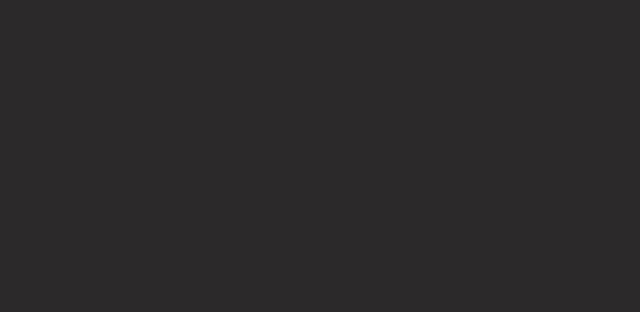
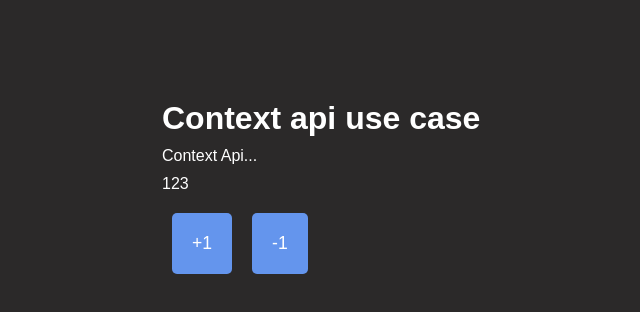
Before and after one commit to marcoscuomo/hooks, a React (Create React App) app: page /context1 in a window 1280 px wide. Shown: the top 312 px of the page, without its empty margins (78-718 px from the left). Built offline with nearby package versions, Linux system fonts and the light colour scheme.

Commit message:
First example to Context Api

```diff
--- a/src/App.tsx
+++ b/src/App.tsx
@@ -1,15 +1,20 @@
-import React from 'react';
-import { Router, BrowserRouter } from 'react-router-dom'
+import React, { useState, Dispatch, SetStateAction } from 'react';
 
 import Routes from './routes';
-import Home from './Home';
 import './App.css';
+import { DataContext, appCtxDefaultValue} from './data/DataContext'
 
 
 function App() {
+
+  const [state, setState] = useState(appCtxDefaultValue.state)
+
+
   return (
     <>
+    <DataContext.Provider value={{state, setState}}>
       <Routes />
+    </DataContext.Provider>
     </>
   );
 }
--- /dev/null
+++ b/src/Context1.tsx
@@ -0,0 +1,31 @@
+import { useContext } from "react"
+import { DataContext } from "./data/DataContext"
+
+
+export default function Context1() {
+
+  const { state, setState } = useContext(DataContext)
+
+  function setNumber(n: number) {
+    setState({
+      ...state,
+      number: state.number + n
+    })
+  }
+
+  return(
+    <main className="main">
+      <h1>Context api use case</h1>
+
+      <div>
+        <p>{state.text}</p>
+        <p>{state.number}</p>
+      </div>
+
+      <div>
+        <button className="btnAction" onClick={() => setNumber(+1)}>+1</button>
+        <button className="btnAction" onClick={() => setNumber(-1)}>-1</button>
+      </div>
+    </main>
+  )
+}
--- a/src/Home.tsx
+++ b/src/Home.tsx
@@ -34,6 +34,9 @@
         <li>
           <Link to="/effect3">Use Effect 3 - Live filtering</Link>
         </li>
+        <li>
+          <Link to="/context1">Use Contex api</Link>
+        </li>
       </ul>
     </main>
   )
--- /dev/null
+++ b/src/data/DataContext.ts
@@ -0,0 +1,18 @@
+import React, { createContext } from 'react'
+
+export interface IDataProps {
+  number: number,
+  text: string
+}
+
+const data: IDataProps = {
+  number: 123,
+  text: 'Context Api...'
+}
+
+export const appCtxDefaultValue = {
+  state: data,
+  setState: (state:IDataProps) => {}
+}
+
+export const DataContext = createContext(appCtxDefaultValue)
--- a/src/index.css
+++ b/src/index.css
@@ -75,6 +75,7 @@
   font-size: 1.1rem;
   border: none;
   border-radius: 5px;
+  margin: 10px;
 }
 
 .container_login {
--- a/src/routes.tsx
+++ b/src/routes.tsx
@@ -11,6 +11,7 @@
 import Effect1 from './Effect1';
 import Effect2 from './Effect2';
 import Effect3 from './Effect3';
+import Context1 from './Context1'
 
 export default function Routes() {
   return(
@@ -25,6 +26,7 @@
       <Route component = { Effect1 } path="/effect1" exact />
       <Route component = { Effect2 } path="/effect2" exact />
       <Route component = { Effect3 } path="/effect3" exact />
+      <Route component = { Context1 } path="/context1" exact />
 
     </BrowserRouter>
   )
```
Also changed, not shown: src/data/Store.tsx (added).
